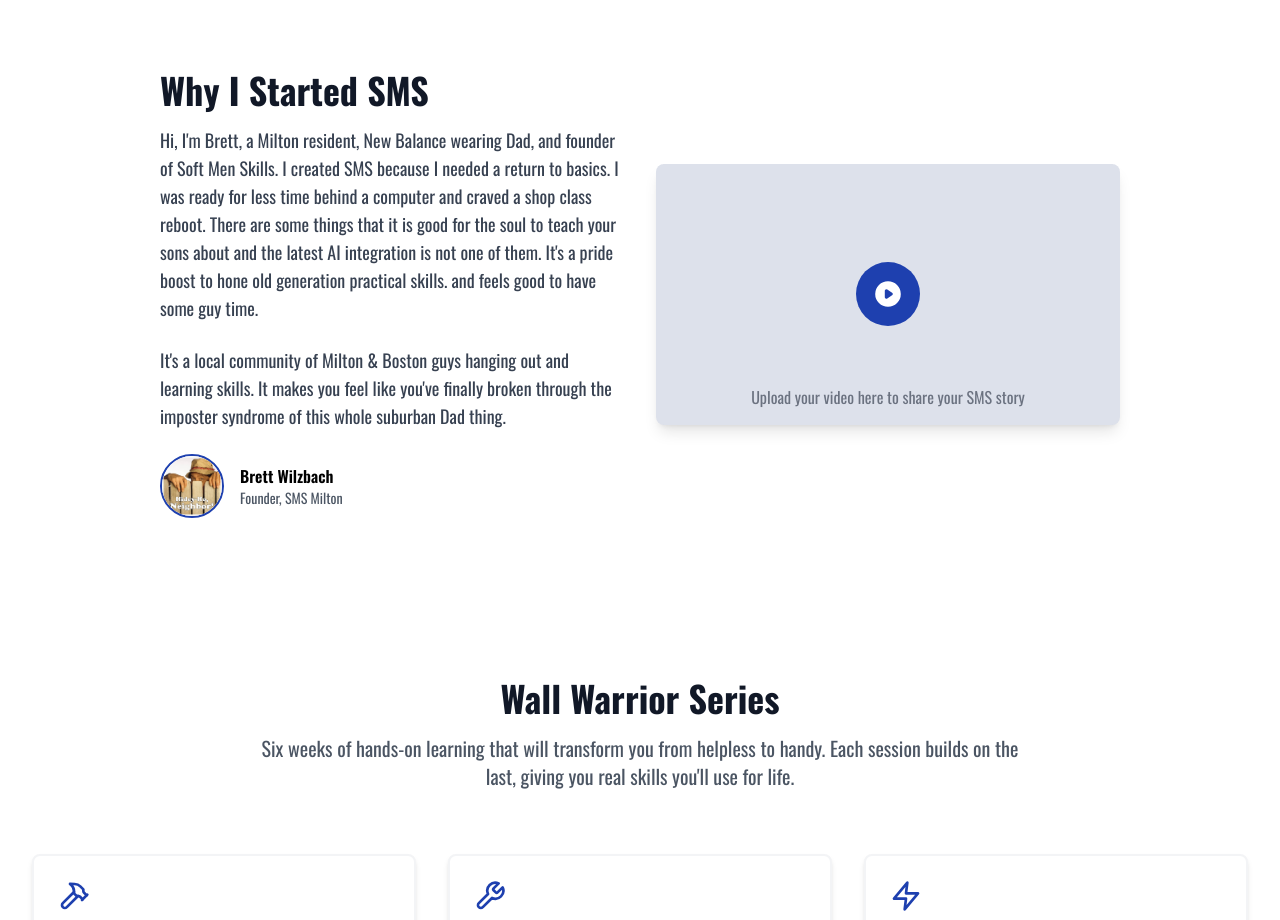
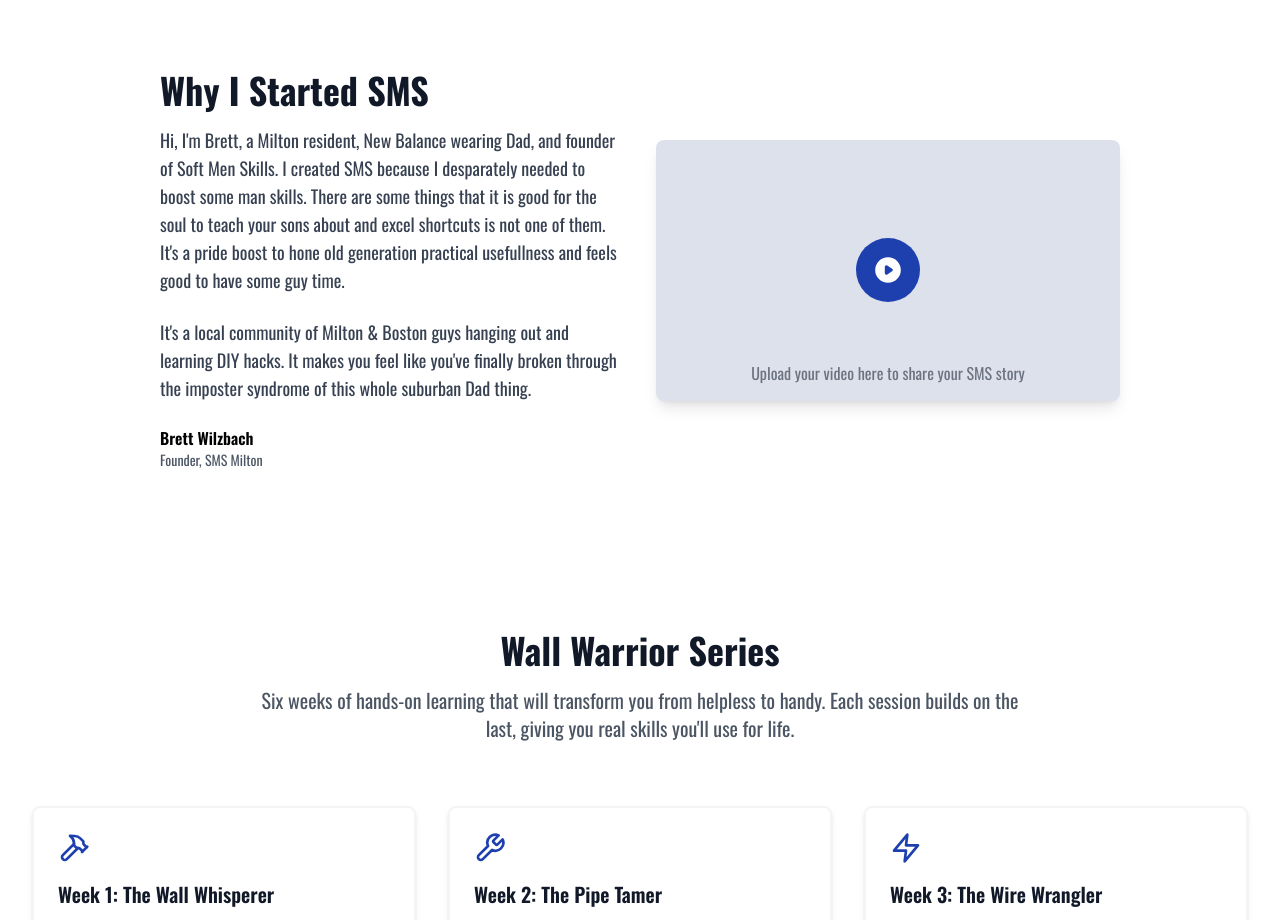
Before and after one commit to brettwilzbach/SMS, a React (Vite) app: page / in a window 1280 px wide. Shown: the part 1260-2180 px from the top of the page. Built offline with nearby package versions, Linux system fonts and the light colour scheme.

Commit message:
Update founder section text and remove picture circle

```diff
--- a/src/App.tsx
+++ b/src/App.tsx
@@ -152,26 +152,14 @@ function App() {
                 Why I Started SMS
               </h2>
               <p className="text-lg text-gray-700 mb-6">
-                Hi, I'm Brett, a Milton resident, New Balance wearing Dad, and founder of Soft Men Skills.
-                I created SMS because I needed a return to basics. I was ready for less time behind a computer
-                and craved a shop class reboot. There are some things that it is good for the soul to teach your
-                sons about and the latest AI integration is not one of them. It's a pride boost to hone old
-                generation practical skills. and feels good to have some guy time.
+                Hi, I'm Brett, a Milton resident, New Balance wearing Dad, and founder of Soft Men Skills. I created SMS because I desparately needed to boost some man skills. There are some things that it is good for the soul to teach your sons about and excel shortcuts is not one of them. It's a pride boost to hone old generation practical usefullness and feels good to have some guy time.
               </p>
               <p className="text-lg text-gray-700 mb-6">
-                It's a local community of Milton & Boston guys hanging out and learning skills. It makes you
-                feel like you've finally broken through the imposter syndrome of this whole suburban Dad thing.
+                It's a local community of Milton & Boston guys hanging out and learning DIY hacks. It makes you feel like you've finally broken through the imposter syndrome of this whole suburban Dad thing.
               </p>
-              <div className="flex items-center space-x-4">
-                <img
-                  src="/HideyHo.jpg"
-                  alt="Brett Wilzbach"
-                  className="w-16 h-16 rounded-full object-cover border-2 border-blue-800"
-                />
-                <div>
-                  <p className="font-semibold">Brett Wilzbach</p>
-                  <p className="text-sm text-gray-600">Founder, SMS Milton</p>
-                </div>
+              <div>
+                <p className="font-semibold">Brett Wilzbach</p>
+                <p className="text-sm text-gray-600">Founder, SMS Milton</p>
               </div>
             </div>
             <div className="md:w-1/2 mt-8 md:mt-0">
```
